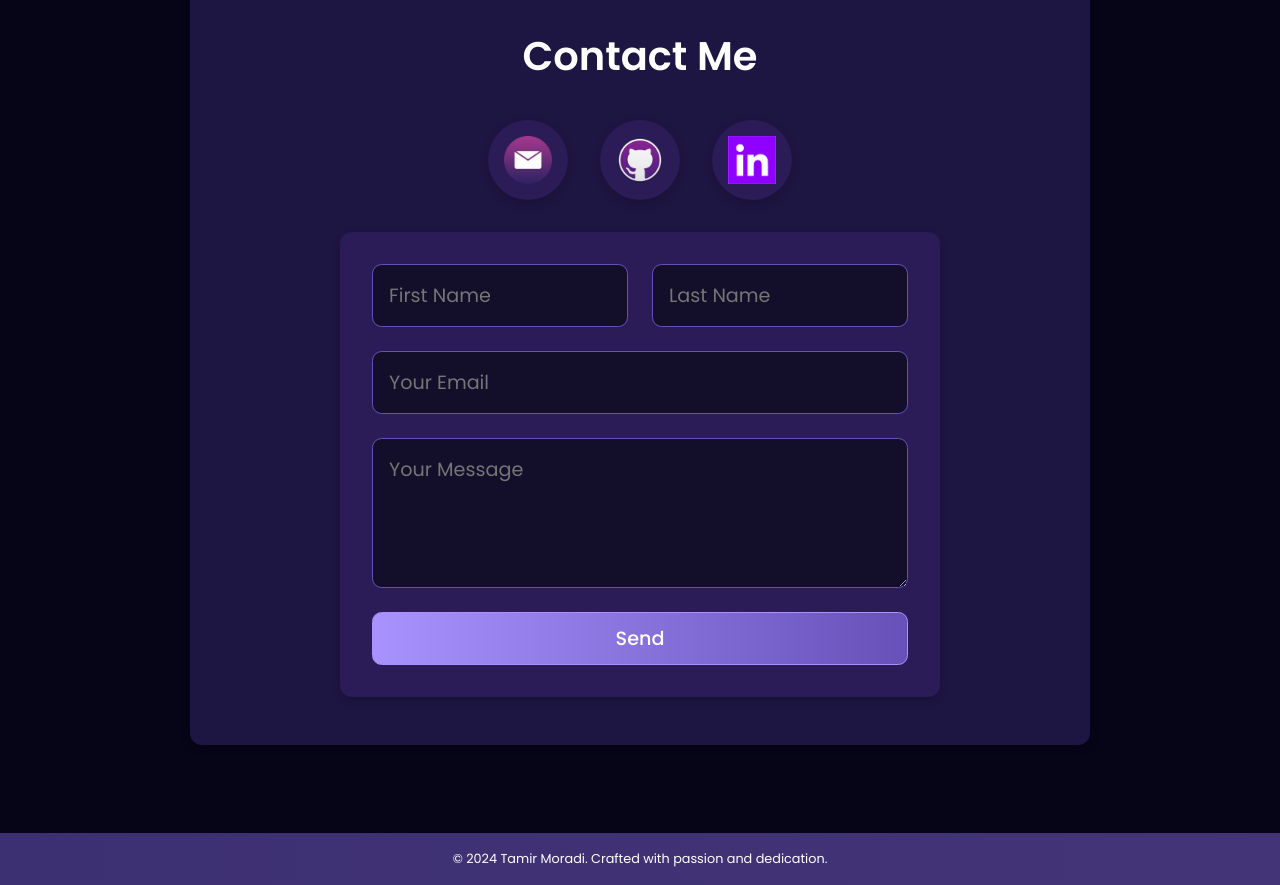
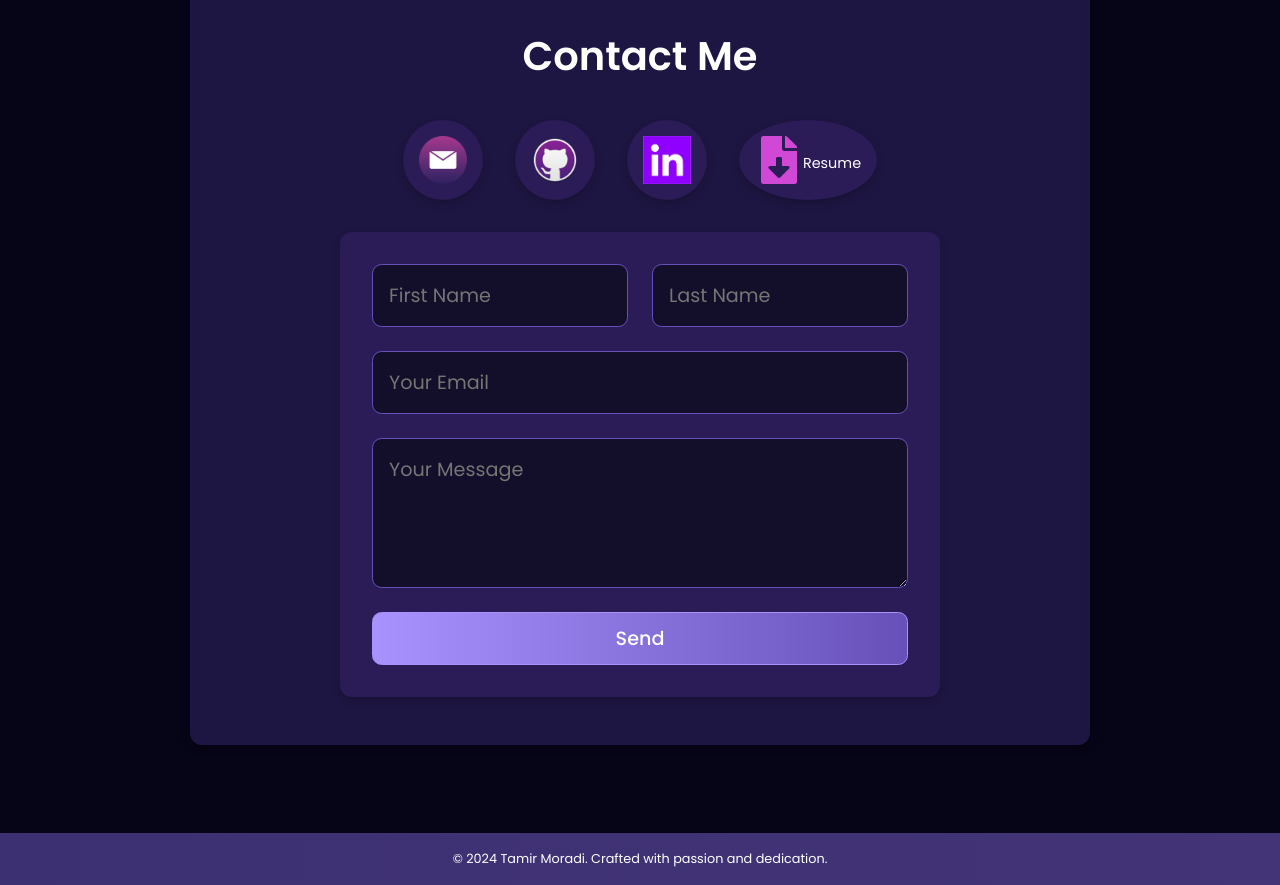
Before and after one commit to moradi12/MyPortfolio, a React (Create React App) app: page / in a window 1280 px wide. Shown: the part 3280-4165 px from the top of the page. Built offline with nearby package versions, Linux system fonts and the light colour scheme.

Commit message:
cv
Add Cv

```diff
--- a/src/Components/ContactMe/ConactMe.jsx
+++ b/src/Components/ContactMe/ConactMe.jsx
@@ -1,6 +1,6 @@
-import React from "react";
+import { FaFileDownload } from 'react-icons/fa'; // Only import the resume icon
+import ContactForm from "./ContactForm/ContactForm";
 import "./ContactMe.css";
-import ContactForm from "./ContactForm/ContactForm";
 
 const ContactMe = () => {
   return (
@@ -8,6 +8,7 @@ const ContactMe = () => {
       <h5>Contact Me</h5>
       <div className="contact-content">
         <div className="contact-info">
+          {/* Email Icon */}
           <a
             href="mailto:TamirMoradi@Gmail.com"
             target="_blank"
@@ -16,6 +17,7 @@ const ContactMe = () => {
           >
             <img src="assets/images/mail.png" alt="Email" className="contact-icon" />
           </a>
+          {/* GitHub Icon */}
           <a
             href="https://github.com/moradi12"
             target="_blank"
@@ -24,6 +26,7 @@ const ContactMe = () => {
           >
             <img src="assets/images/Github.png" alt="GitHub" className="contact-icon" />
           </a>
+          {/* LinkedIn Icon */}
           <a
             href="https://www.linkedin.com/in/tamir-moradi-1a62b0260/"
             target="_blank"
@@ -32,7 +35,17 @@ const ContactMe = () => {
           >
             <img src="assets/images/Linkedin.png" alt="LinkedIn" className="contact-icon" />
           </a>
+          {/* Resume Download Button with React Icon */}
+          <a
+            href="/TAMIR MORADI.pdf"
+            download="Tamir-Moradi-Resume.pdf"
+            className="contact-link resume-link"
+          >
+            <FaFileDownload size={48} style={{ color: '#d048d5' }} /> {}
+            <span className="contact-label">Resume</span>
+          </a>
         </div>
+
         <div className="contact-form-container">
           <ContactForm />
         </div>
--- a/src/Components/ContactMe/ContactMe.css
+++ b/src/Components/ContactMe/ContactMe.css
@@ -187,3 +187,38 @@
     font-size: 1.2rem;
   }
 }
+.resume-link {
+  display: flex;
+  align-items: center;
+  text-decoration: none;
+  padding: 1rem;
+  transition: transform 0.2s ease, box-shadow 0.2s ease;
+  border-radius: 50%;  /* Match the other icons' shape */
+  background: #2b1b56;  /* Same background as other icons */
+  box-shadow: 0 4px 8px rgba(0, 0, 0, 0.2);
+}
+
+.resume-link:hover {
+  transform: scale(1.1);
+  box-shadow: 0 6px 12px rgba(0, 0, 0, 0.3);
+}
+
+.resume-link button {
+  background: none;  /* Transparent background */
+  color: #ffffff;
+  border: none;
+  font-size: 1rem;  /* Match size to other icons */
+  cursor: pointer;
+  padding: 0;
+}
+
+.resume-link:hover button {
+  color: #a04ff4;  /* Text color change on hover */
+}
+.contact-link .contact-label {
+  display: block;
+  text-align: center;
+  margin-top: 0.5rem;
+  font-size: 0.9rem;
+  color: #ffffff;
+}
```
Also changed, not shown: public/assets/images/cv.png (added), 1 other file (tests, documents, lock files or other folders).
